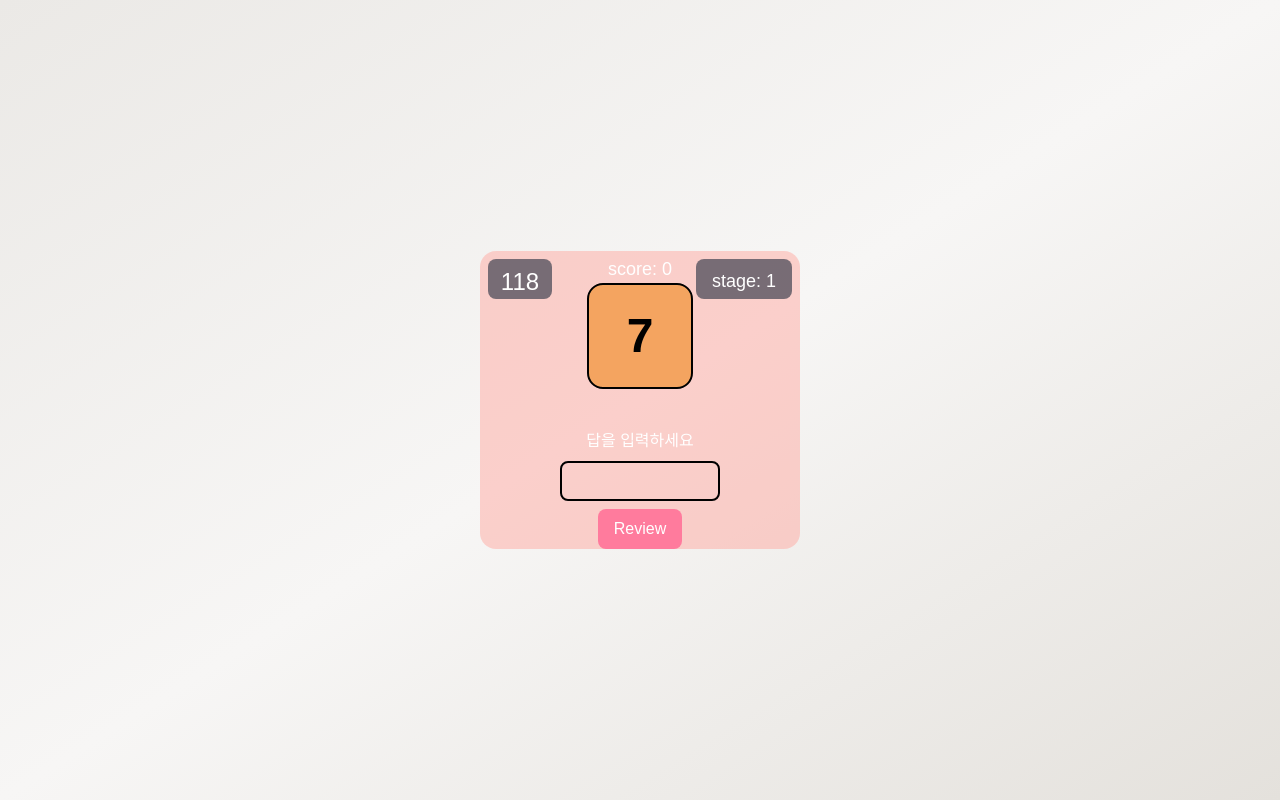
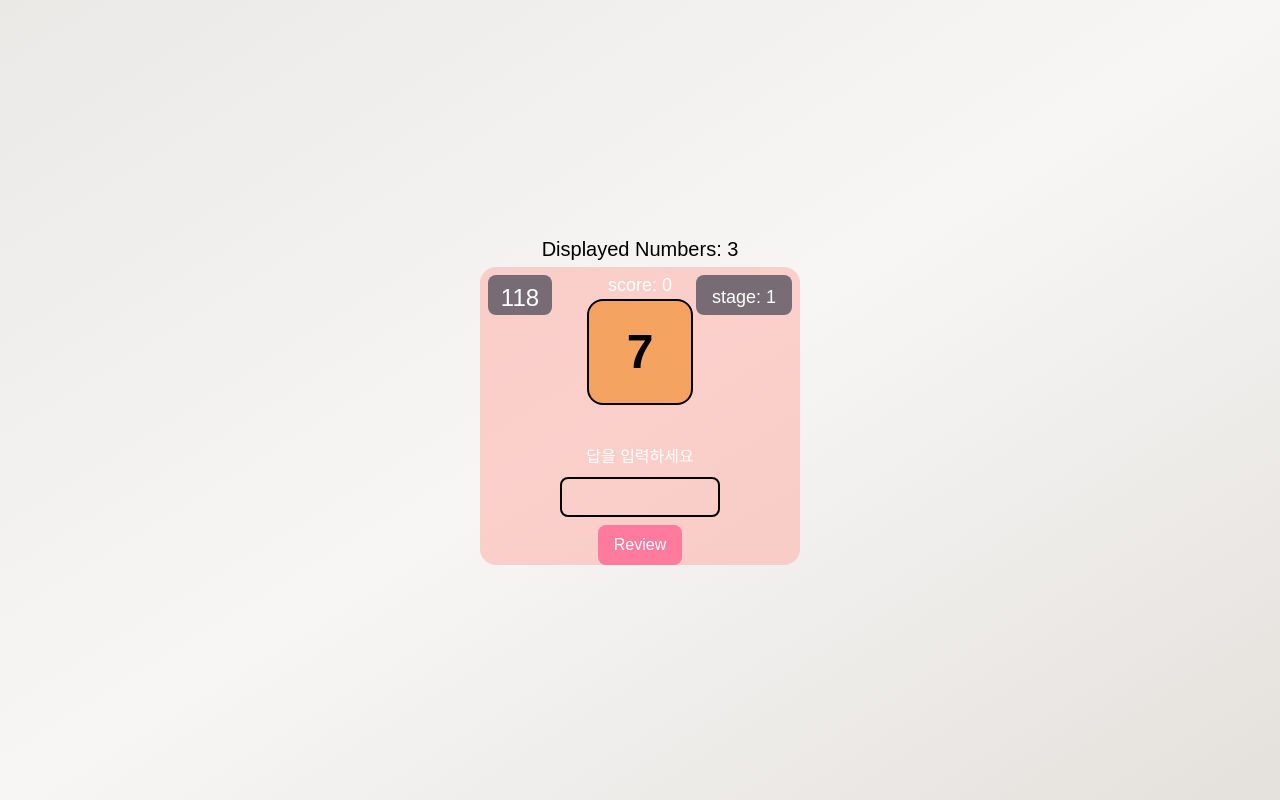
Before and after one commit to SnippetSH/Sum-Rush, a Svelte app: page / in a window 1280 px wide. Both pictures are taken after a click on the button "시작". Built offline with nearby package versions, Linux system fonts and the light colour scheme; a web font is replaced by a local one.

Commit message:
feature: displayed numbers

```diff
--- a/src/Game.svelte
+++ b/src/Game.svelte
@@ -25,7 +25,7 @@
     let maxNum = 9;
 
     // 각 스테이지에서 몇 개의 숫자를 표시할지 설정
-    const stageInterval = [3, 5, 8, 8, 4, 4, 4, 5, 5, 6, 6, 4];
+    const stageInterval = [3, 5, 6, 6, 4, 4, 4, 5, 5, 6, 6, 4];
     let currentStageNumbers: number[] = [];
 
     // 현재 표시 중인 숫자
@@ -99,7 +99,7 @@
             countCurrentStage++;
             currentStageNumbers.push(newNumber);
 
-            console.log("currentNumber: ", currentStageNumbers);
+            // console.log("currentNumber: ", currentStageNumbers);
 
             // 이번 스테이지에서 필요한 숫자를 다 표시했으면
             if (countCurrentStage === stageInterval[stage]) {
@@ -110,11 +110,11 @@
                 // 여기서부터는 유저가 답을 입력하길 기다림
 
                 if (stage === 4) {
-                    maxNum = 18;
+                    maxNum = 22;
                 } else if (stage === 7) {
-                    maxNum = 27;
+                    maxNum = 28;
                 } else if (stage === 10) {
-                    maxNum = 36;
+                    maxNum = 34;
                 }
             }
         }, 1000);
@@ -194,6 +194,9 @@
 </script>
 
 <!-- 간단한 UI -->
+<div class="retrosans text-center text-xl text-black flex justify-center items-center mb-1">
+    Displayed Numbers: {stageInterval[stage]}
+</div>
 <div
     style="width: {width}px; height: {height}px;"
     class="bg-[#FFAAA1]/50 relative flex flex-col justify-center items-center rounded-2xl"
```
